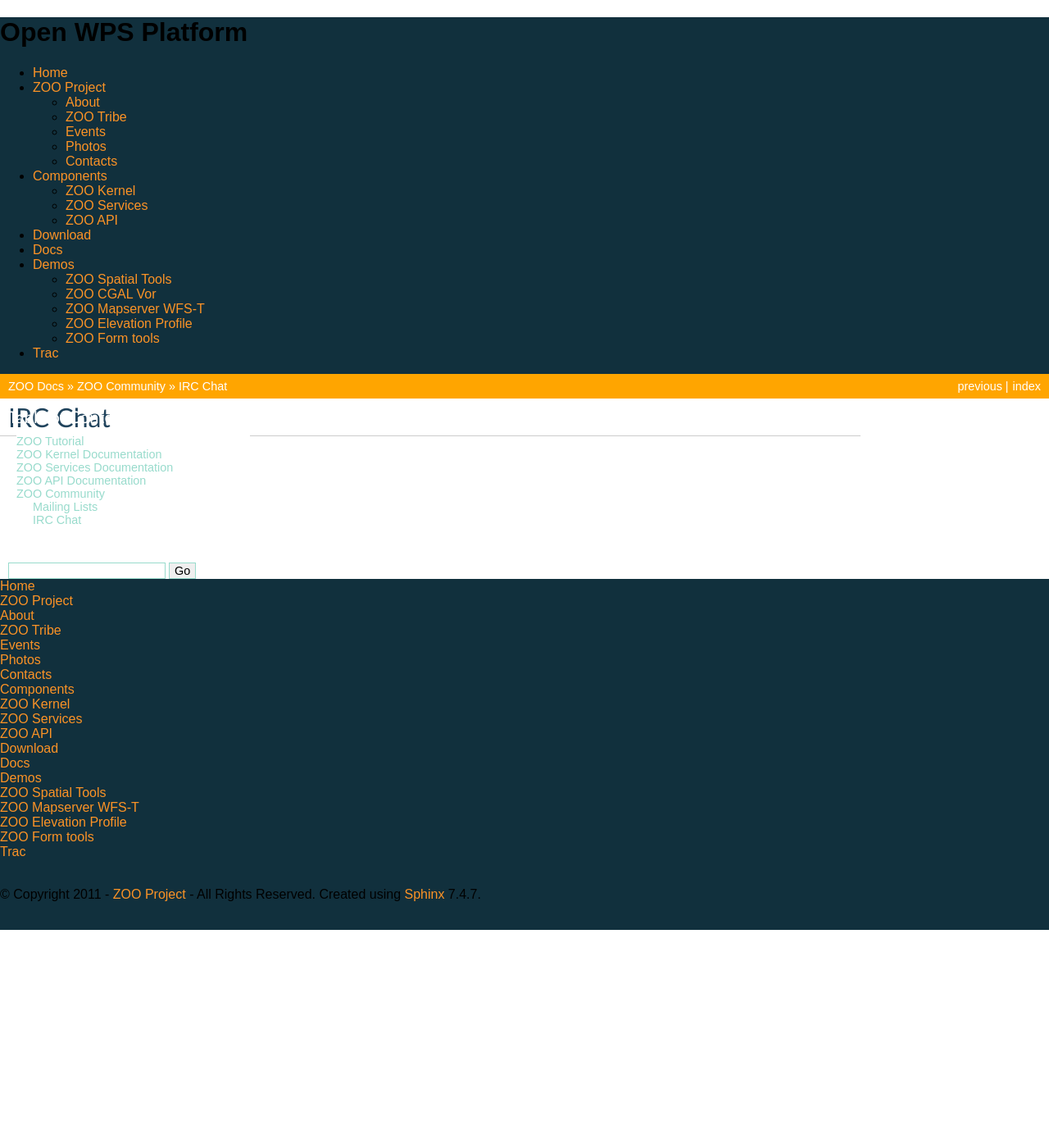
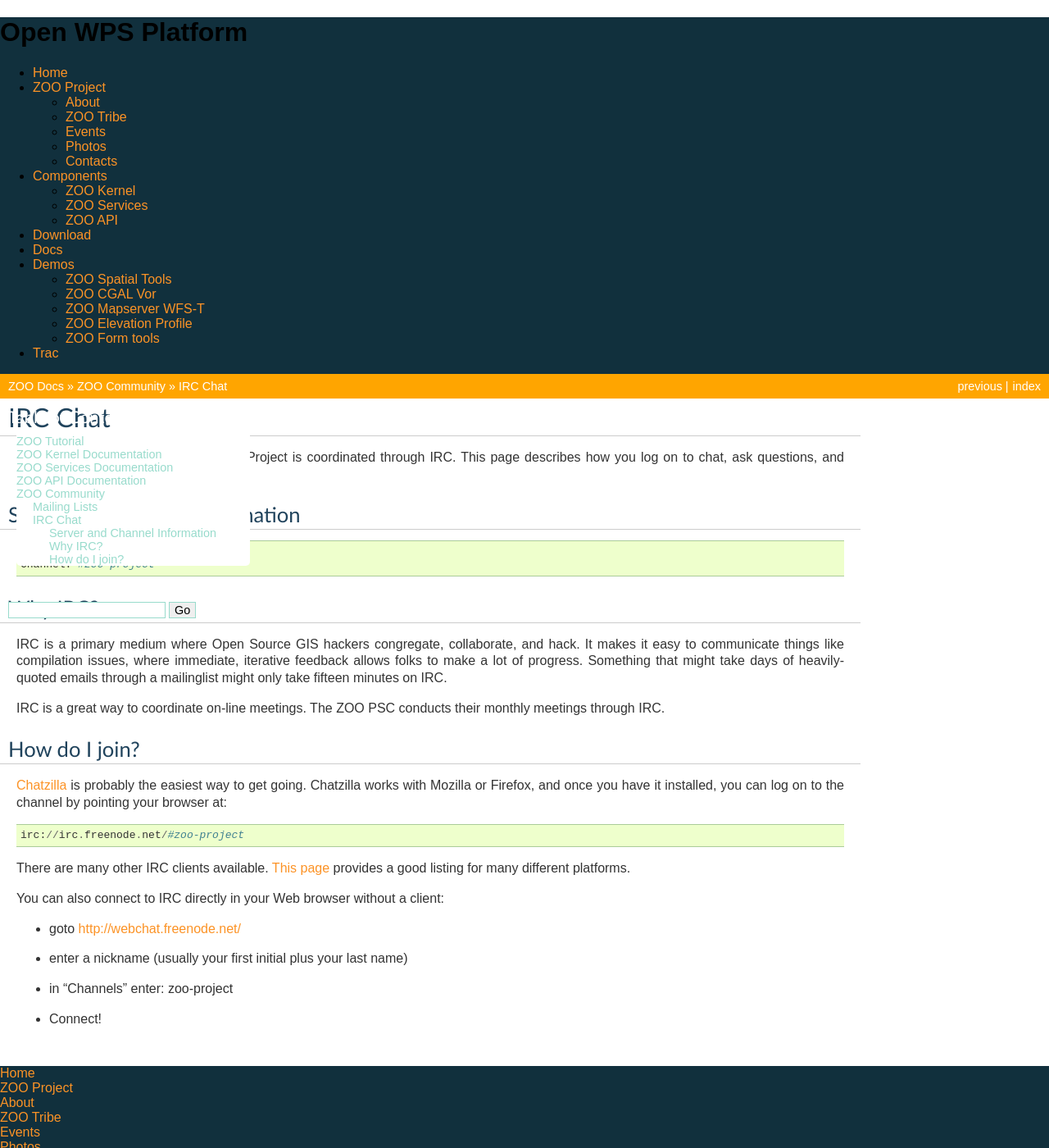
Before and after one commit to hydroleader/zoo-project, a Sphinx documentation site: the page built from docs/community/irc.txt, in a window 1280 px wide and 1400 px high. Shown: the whole window at 82% size. Built offline with Sphinx 7.4.7, drawn with Linux system fonts in a browser that asks for light colours.

Commit message:
add irc and mailinglist instructions

```diff
--- a/docs/community/irc.txt
+++ b/docs/community/irc.txt
@@ -3,4 +3,47 @@
 IRC Chat
 ========
 
-blah blah
+Some of the development of the ZOO-Project is coordinated through IRC. This page
+describes how you log on to chat, ask questions, and hack around with the
+developers.
+
+Server and Channel Information
+------------------------------
+
+::
+
+  Server: irc.freenode.net
+  Channel: #zoo-project
+
+Why IRC?
+--------
+
+IRC is a primary medium where Open Source GIS hackers congregate, collaborate,
+and hack. It makes it easy to communicate things like compilation issues,
+where immediate, iterative feedback allows folks to make a lot of progress.
+Something that might take days of heavily-quoted emails through a mailinglist
+might only take fifteen minutes on IRC.
+
+IRC is a great way to coordinate on-line meetings. The ZOO PSC conducts their
+monthly meetings through IRC.
+
+How do I join?
+--------------
+
+`Chatzilla <http://chatzilla.hacksrus.com/>`__ is
+probably the easiest way to get going. Chatzilla works with Mozilla or
+Firefox, and once you have it installed, you can log on to the channel by
+pointing your browser at::
+
+  irc://irc.freenode.net/#zoo-project
+
+There are many other IRC clients available. `This page
+<http://tikiwiki.org/ConnectingToIrc>`__ provides a good listing for many
+different platforms.
+
+You can also connect to IRC directly in your Web browser without a client:
+
+- goto http://webchat.freenode.net/
+- enter a nickname (usually your first initial plus your last name)
+- in "Channels" enter: zoo-project
+- Connect!
```
Also changed, not shown: docs/community/mailinglist.txt (+22 -1 lines).
